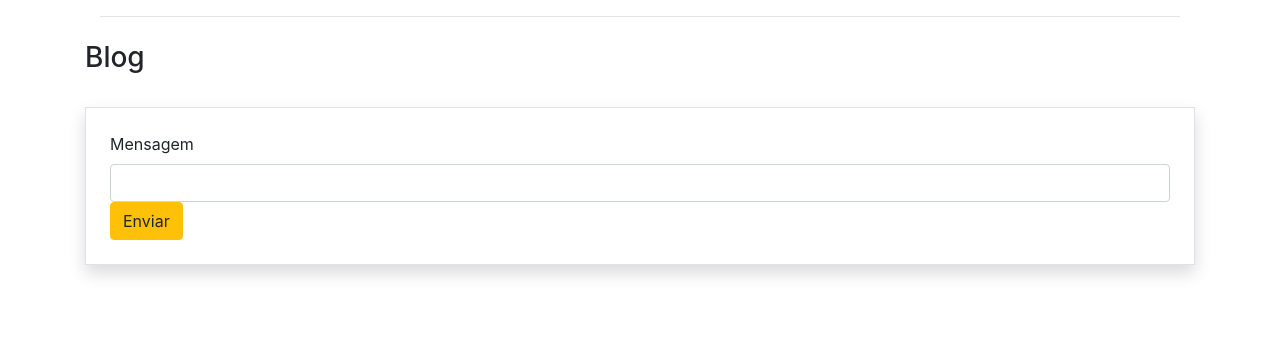
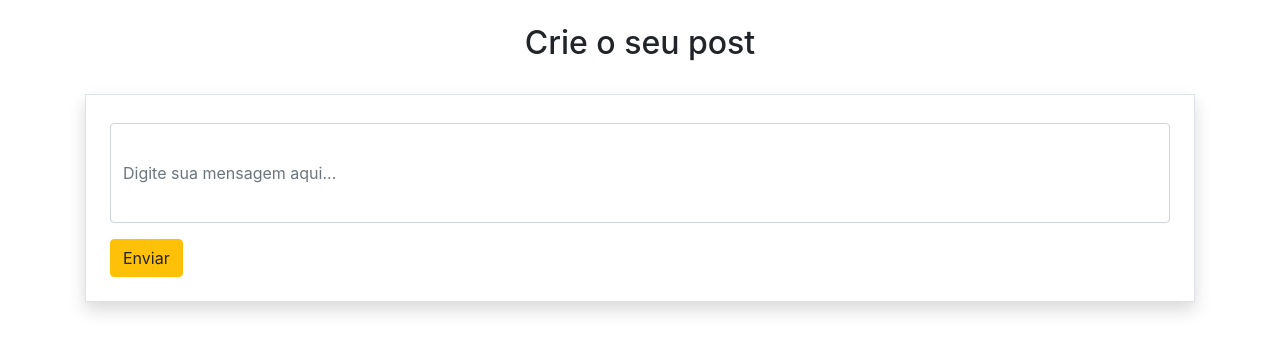
Before and after one commit to ViniciusLeandroCodogno/projeto-final-zero, a Flask app: page /post/novo/ in a window 1280 px wide. Shown: the part 78-431 px from the top of the page. Run offline with Flask 3, Linux system fonts and the light colour scheme; some libraries are stand-ins or nearby versions.

Commit message:
Salvar
15/08

```diff
--- a/app/templates/post_novo.html
+++ b/app/templates/post_novo.html
@@ -4,19 +4,23 @@
     <div class="container">
         {% include 'nave.html' %}
 
-        <hr>
-
-        <div class="row mt-4">
-            <h3 style="text-align: center;">Blog</h3>
+        <div class="row mt-4 justify-content-center">
+            <!-- erro de centralização aqui -->
+            <h2 class="w-100 text-center">Crie o seu post</h2>
         </div>
-
         <form action="" method="post" class="row mt-4 p-4 round border shadow" enctype="multipart/form-data">
             {{ form.hidden_tag() }}
-            {{ form.mensagem.label() }}
-            {{ form.mensagem(class="form-control") }}
 
-            {{ form.btnSubmit(class="btn btn-warning") }}
+            {{ form.mensagem(class="form-control mt-1 custom-textarea", placeholder="Digite sua mensagem aqui...") }}
+
+            {{ form.btnSubmit(class="btn btn-warning mt-3") }}
 
         </form>
     </div>
+    <style>
+        .custom-textarea {
+            height: 100px;
+        }
+
+    </style>
 {% endblock %}
```
Also changed, not shown: app/templates/post_lista.html (+9 -7 lines), instance/database.db.
